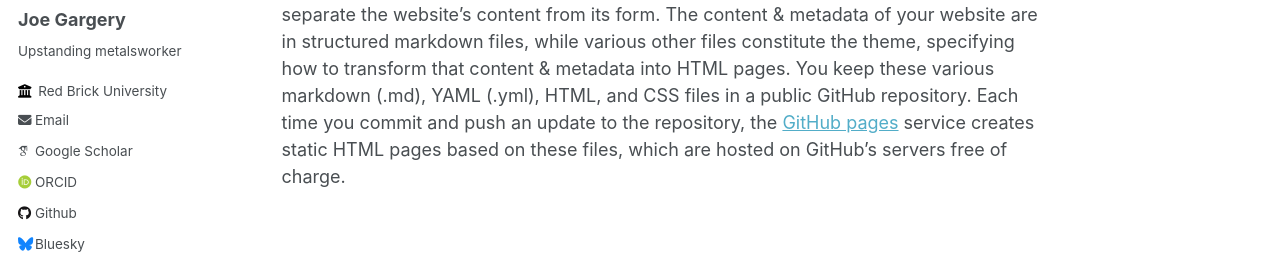
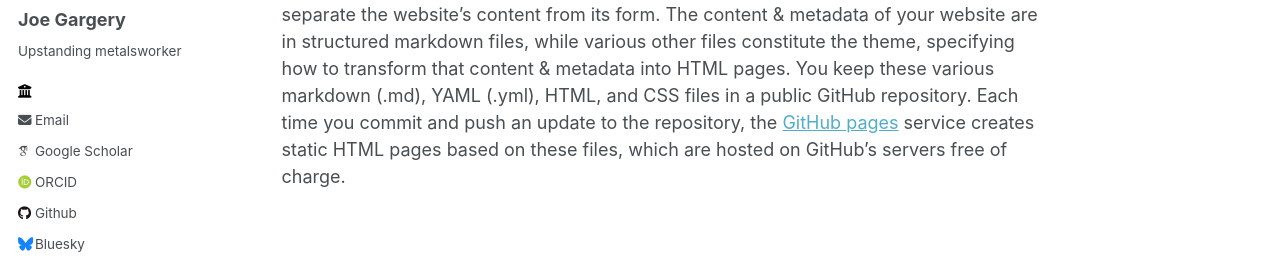
Before and after one commit to csus-arc/csus-arc.github.io, a Jekyll site: the page built from _pages/about.md, in a window 1280 px wide. Shown: the part 272-547 px from the top of the page. Built offline with Jekyll 4.4.1, drawn with Linux system fonts in a browser that asks for light colours; some web fonts are replaced.

Commit message:
Update _config.yml

```diff
--- a/_config.yml
+++ b/_config.yml
@@ -26,7 +26,7 @@ author:
   pronouns         : # example: "she/her"
   bio              : "Upstanding metalsworker"
   location         : #"Earth"
-  employer         : "Red Brick University"
+  employer         : " "
   uri              : # URL
   email            : "none@example.org"
 
```
